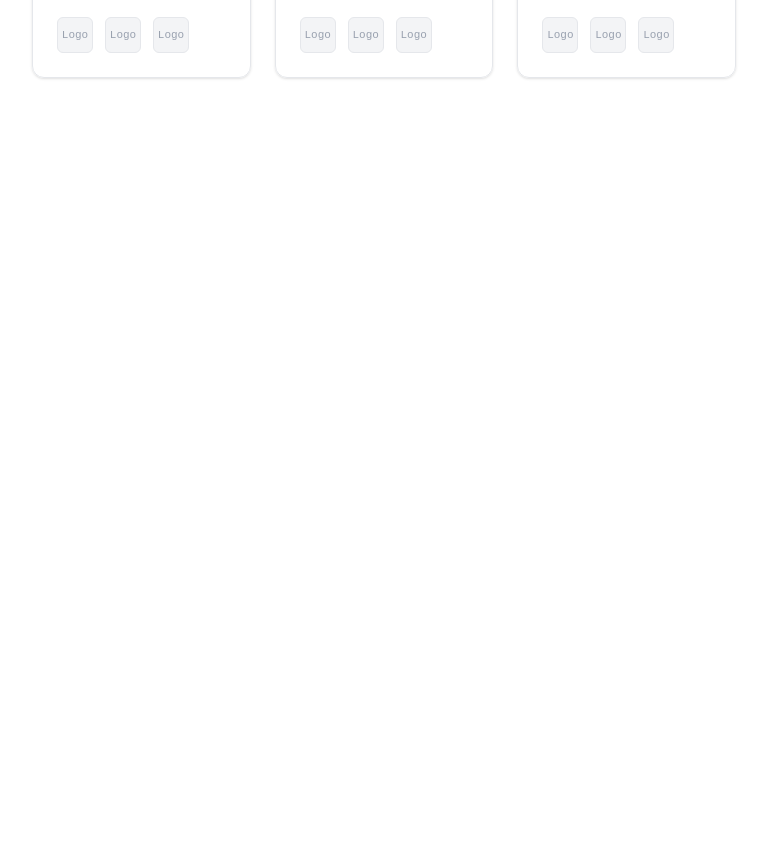
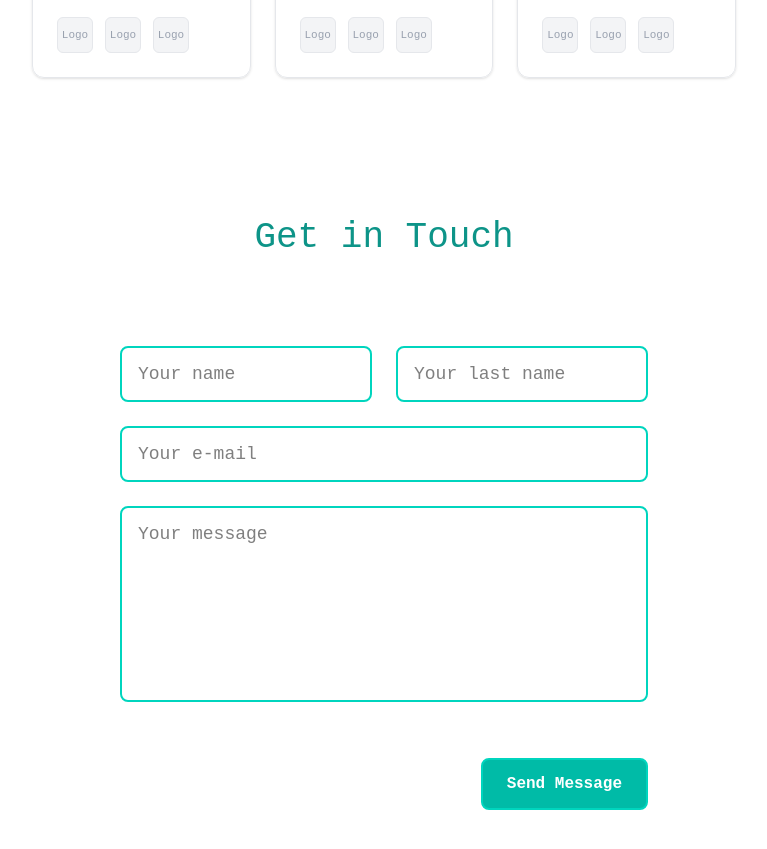
Before and after one commit to faelse/faelse-dev, a React (Vite) app: page / in a window 1280 px wide. Shown: the part 2760-3609 px from the top of the page, without its empty margins (416-1183 px from the left). Before the commit the page ends 2886 px from the top, so only its background shows below. Built offline with nearby package versions, Linux system fonts and the light colour scheme.

Commit message:
restyling components

```diff
--- a/src/components/Contact.jsx
+++ b/src/components/Contact.jsx
@@ -1,5 +1,60 @@
 function Contact() {
-  return <div className=""></div>;
+  return (
+    <div className="flex min-h-screen w-full flex-col items-center justify-center gap-16 p-8">
+      <h1 className="text-center text-4xl font-light text-(--color-primary)">
+        Get in Touch
+      </h1>
+
+      <form
+        className="flex w-full max-w-md flex-col gap-8 rounded-lg p-6 md:max-w-lg lg:max-w-xl"
+        aria-label="contact form"
+      >
+        <div className="grid grid-cols-1 gap-4 md:grid-cols-2 md:gap-6">
+          <input
+            type="text"
+            placeholder="Your name"
+            className="w-full rounded-lg border-2 border-(--color-secondary) px-4 py-3 text-lg
+            outline-none transition-all duration-200 hover:bg-teal-50 focus:ring-2 focus:ring-teal-500"
+          />
+
+          <input
+            type="text"
+            placeholder="Your last name"
+            className="w-full rounded-lg border-2 border-(--color-secondary) px-4 py-3 text-lg
+            outline-none transition-all duration-200 hover:bg-teal-50 focus:ring-2 focus:ring-teal-500"
+          />
+
+          <div className="md:col-span-2">
+            <input
+              type="email"
+              placeholder="Your e-mail"
+              className="w-full rounded-lg border-2 border-(--color-secondary) px-4 py-3 text-lg
+              outline-none transition-all duration-200 hover:bg-teal-50 focus:ring-2 focus:ring-teal-500"
+            />
+          </div>
+
+          <div className="md:col-span-2">
+            <textarea
+              placeholder="Your message"
+              rows={6}
+              className="w-full resize-none rounded-lg border-2 border-(--color-secondary) px-4 py-3 text-lg
+              outline-none transition-all duration-200 hover:bg-teal-50 focus:ring-2 focus:ring-teal-500"
+            ></textarea>
+          </div>
+        </div>
+
+        <div className="mt-4 flex justify-end">
+          <button
+            type="submit"
+            className="rounded-lg border-2 border-(--color-secondary) bg-teal-500 px-6 py-3 font-semibold
+            text-white transition-all duration-200 hover:bg-teal-600 cursor-pointer"
+          >
+            Send Message
+          </button>
+        </div>
+      </form>
+    </div>
+  );
 }
 
 export default Contact;
--- a/src/components/Project.jsx
+++ b/src/components/Project.jsx
@@ -16,12 +16,16 @@ function Project() {
             <article
               key={project.id}
               onClick={() => navigate(`/project/${project.id}`)}
-              className="group bg-white/60 rounded-xl border border-gray-200 p-6 shadow-sm transition-transform transform hover:-translate-y-1 hover:shadow-lg cursor-pointer flex flex-col justify-between min-h-80 md:min-h-88"
+              className="group bg-white/60 rounded-xl border border-gray-200 p-6 shadow-sm
+              transition-transform transform hover:-translate-y-1 hover:shadow-lg cursor-pointer
+              flex flex-col justify-between min-h-80 md:min-h-88"
             >
               <header className="flex flex-col items-start">
                 <div>
-                  <h2 className="text-2xl font-semibold">{project.title}</h2>
-                  <h3 className="text-sm text-gray-700 mt-1">
+                  <h2 className="text-2xl font-semibold text-(--color-primary)">
+                    {project.title}
+                  </h2>
+                  <h3 className="text-sm text-gray-950 mt-1">
                     {project.stack}
                   </h3>
                 </div>
```
